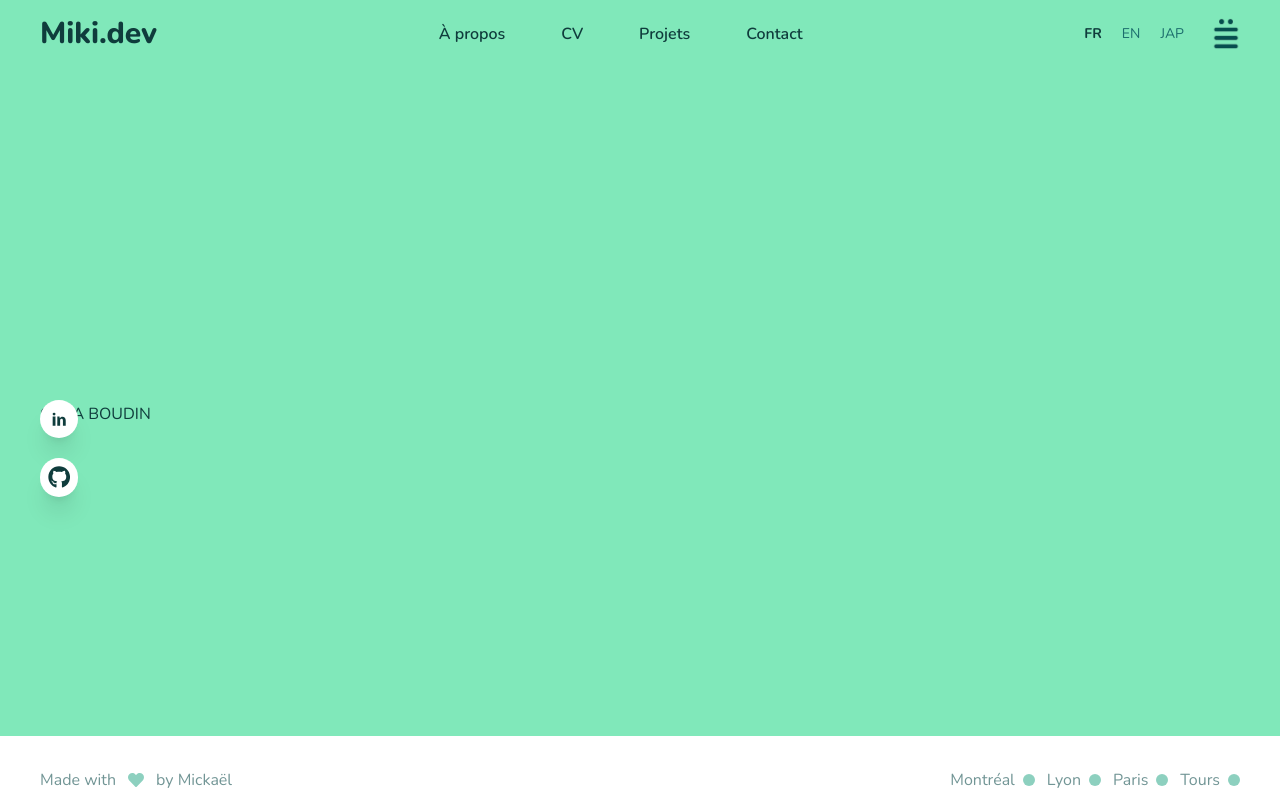
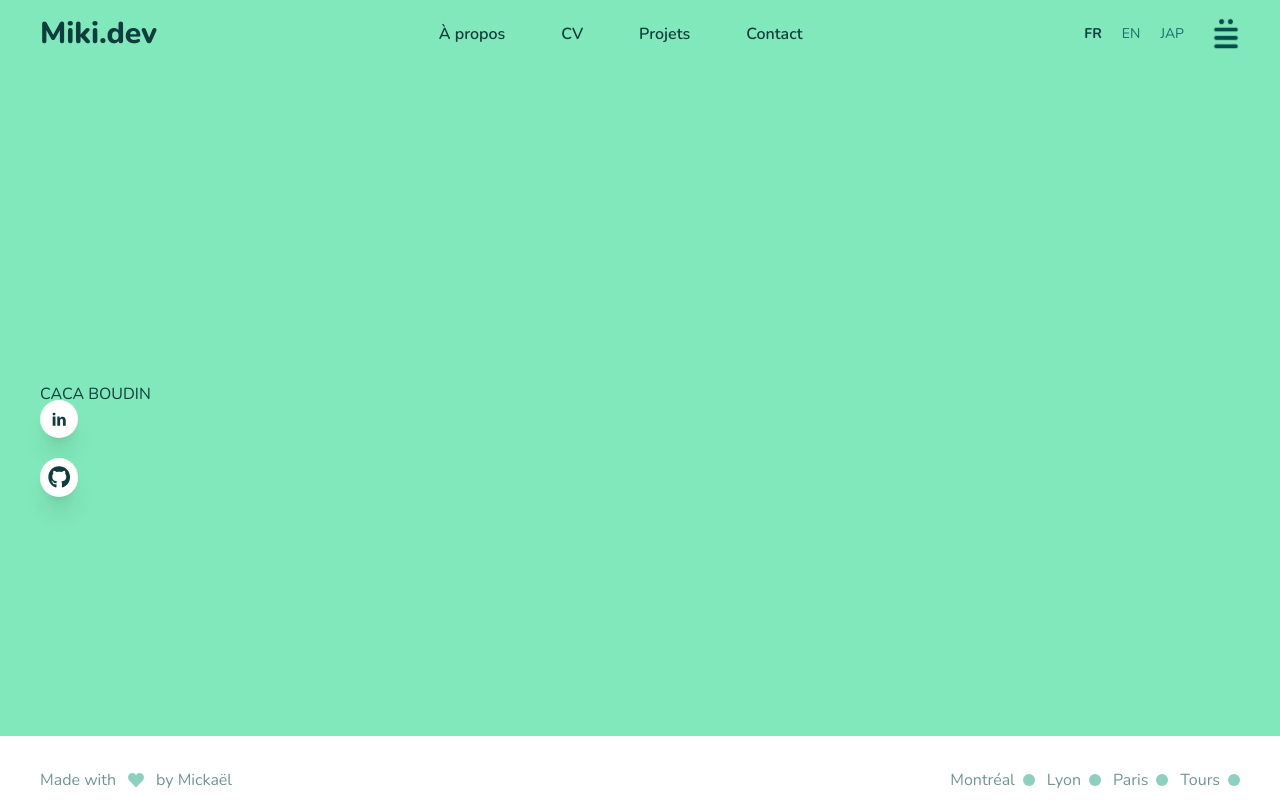
Before and after one commit to MendosDV/laebba, a Next.js app: page / in a window 1280 px wide. Built offline with nearby package versions, Linux system fonts and the light colour scheme.

Commit message:
Add bottom margin

```diff
--- a/src/app/layout.tsx
+++ b/src/app/layout.tsx
@@ -29,7 +29,7 @@
           <SizeScreenProvider>
             <div className="flex flex-col h-screen justify-between">
               <Navbar />
-                <div className="px-10 mt-10">
+                <div className="px-10 mt-10 mb-10">
                   <SocialDesktop />
                   <PageTransition>
                     <main className="mb-auto">
```
